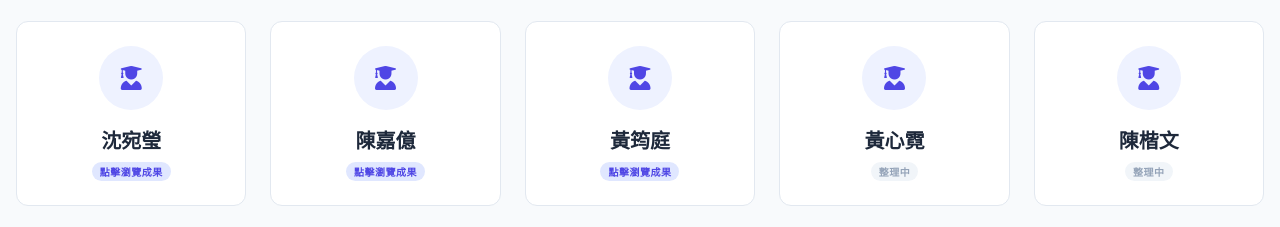
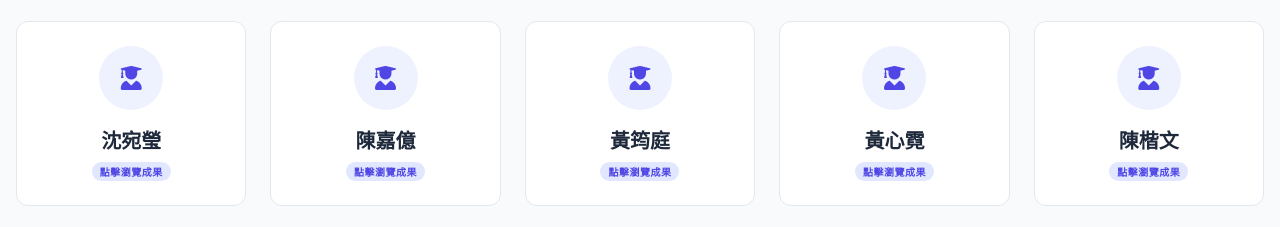
Before and after one commit to d11aas/ho, a plain HTML site: page mw0408.html in a window 1280 px wide. Shown: the part 714-941 px from the top of the page. Drawn offline with nearby package versions, Linux system fonts and the light colour scheme.

Commit message:
Update mw0408.html

```diff
--- a/mw0408.html
+++ b/mw0408.html
@@ -175,7 +175,9 @@
             "陸翊寧": "https://gemini.google.com/gem/1_XCl10o9zm4UyofL3V6SRSjoj9M0Rp-_?usp=sharing",
             "林采儀": "https://gemini.google.com/gem/1fi23B6jTxJ8498QTTE5vafuF5s8HruKX?usp=sharing",
             "戴維雄": "https://gemini.google.com/gem/38c94db0a9c5",
-            "黃筠庭": "https://gemini.google.com/gem/199f0987c86d"
+            "黃筠庭": "https://gemini.google.com/gem/199f0987c86d",
+            "陳楷文": "https://gemini.google.com/gem/1rBGx5ZyQhfjxsYLWP018CQV0Xk6bcx0z?usp=sharing",
+            "黃心霓": "https://gemini.google.com/gem/1BmNlGVqsxJ2XvMuEAQYKqOssygaU3dFU?usp=sharing"
         };
 
         const students = [
```
